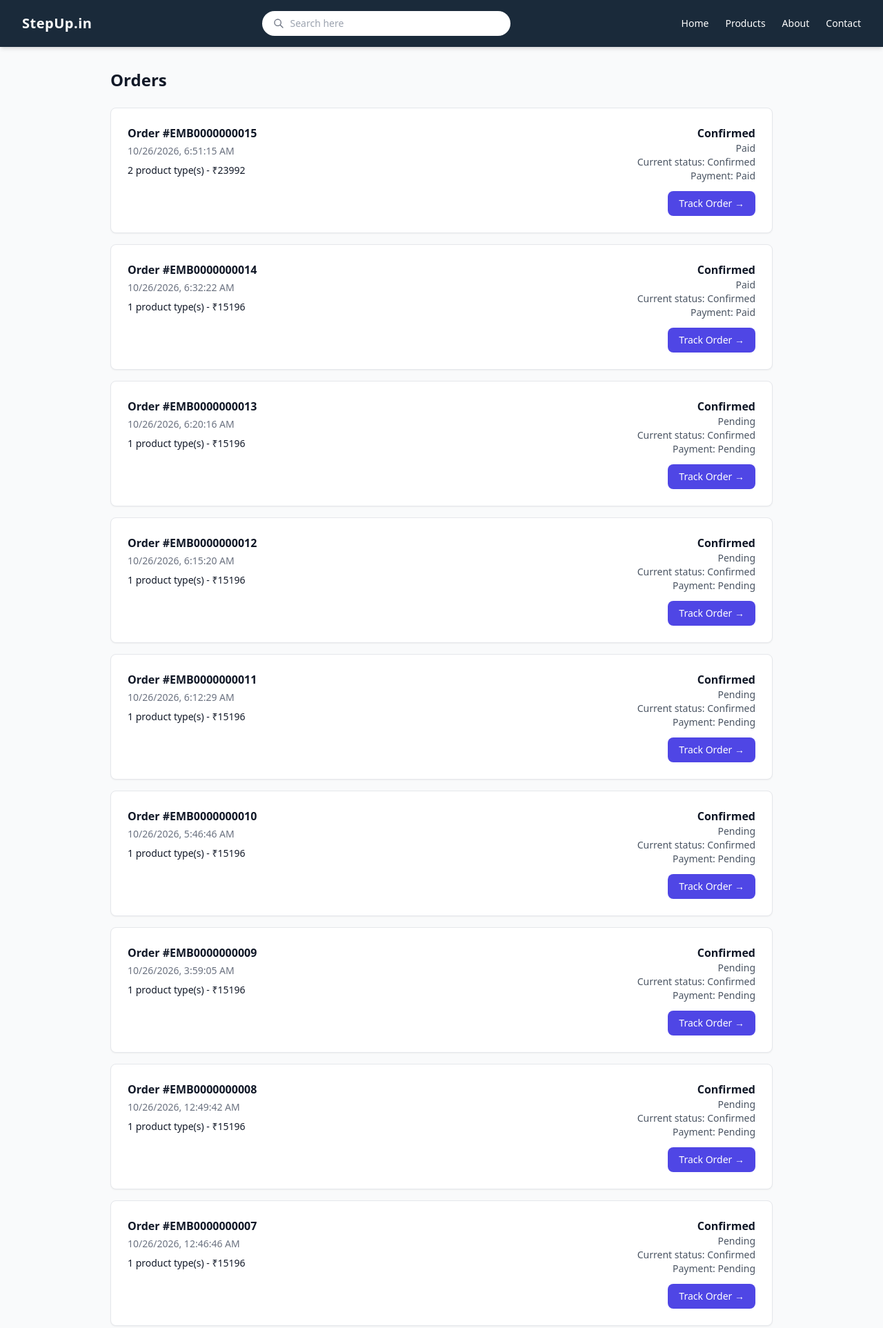
After one commit to vijisujisri2909-afk/stepin, a Django app: page /orders/ in a window 1280 px wide. The commit adds this page. Shown: the top 1925 px of the page at 69% size. Run offline with Django 5.2, Linux system fonts and the light colour scheme; data comes from the database, SQL or seed files in the repository; both versions use the stored data as it was after the commit; some libraries are stand-ins or nearby versions.

Commit message:
Ready for Render

```diff
--- a/store/templates/home.html
+++ b/store/templates/home.html
@@ -1906,7 +1906,11 @@ async function startRazorpayPayment(event){
         });
         const verification = await verifyResponse.json();
         if(!verifyResponse.ok || !verification.success) throw new Error(verification.error || "Payment verification failed.");
-        window.location.href = "{% url 'payment_success' %}?reference=" + encodeURIComponent(verification.reference);
+        const orderReference = verification.reference || verification.order_id;
+        if(!orderReference || orderReference === "undefined" || orderReference === "null"){
+          throw new Error("Payment was verified, but the order reference was not returned. Please contact support.");
+        }
+        window.location.href = "{% url 'payment_success' %}?reference=" + encodeURIComponent(orderReference);
       }
     });
     checkout.on("payment.failed", failure => {
--- /dev/null
+++ b/store/templates/orders.html
@@ -0,0 +1,54 @@
+<!doctype html>
+<html lang="en">
+<head>
+  <meta charset="utf-8">
+  <meta name="viewport" content="width=device-width, initial-scale=1">
+  <title>Orders - StepUp.in</title>
+  <script src="https://cdn.tailwindcss.com"></script>
+</head>
+<body class="min-h-screen bg-gray-50 text-gray-900">
+  <header class="bg-[#1a2a3a] text-white shadow-md">
+    <nav class="mx-auto flex max-w-7xl flex-wrap items-center justify-between gap-4 px-4 py-4 sm:px-6 lg:px-8">
+      <a href="/" class="text-xl font-bold tracking-wide">StepUp.in</a>
+      <div class="order-3 flex w-full items-center gap-2 rounded-full bg-white px-4 py-2 text-gray-700 sm:order-2 sm:w-auto sm:min-w-[280px] lg:min-w-[360px]">
+        <svg class="h-4 w-4 shrink-0 text-gray-500" fill="none" stroke="currentColor" viewBox="0 0 24 24" aria-hidden="true"><path stroke-linecap="round" stroke-linejoin="round" stroke-width="2" d="m21 21-6-6m2-5a7 7 0 1 1-14 0 7 7 0 0 1 14 0Z"/></svg>
+        <input type="search" placeholder="Search here" aria-label="Search shoes" class="w-full bg-transparent text-sm outline-none">
+      </div>
+      <div class="order-2 flex items-center gap-4 text-sm sm:order-3 sm:gap-6">
+        <a href="/" class="hover:text-gray-300">Home</a>
+        <a href="/" class="hover:text-gray-300">Products</a>
+        <a href="/" class="hidden hover:text-gray-300 sm:inline">About</a>
+        <a href="/" class="hidden hover:text-gray-300 sm:inline">Contact</a>
+      </div>
+    </nav>
+  </header>
+
+  <main class="mx-auto max-w-5xl px-4 py-8 sm:px-6 lg:px-8">
+    <h1 class="mb-6 text-2xl font-bold">Orders</h1>
+
+    {% if orders %}
+      {% for order in orders %}
+        <article class="mb-4 flex flex-col gap-6 rounded-lg border border-gray-200 bg-white p-5 shadow-sm sm:flex-row sm:items-start sm:justify-between sm:p-6">
+          <div>
+            <p class="font-bold">Order #{{ order.id }}</p>
+            <p class="mt-1 text-sm text-gray-500">{{ order.date|date:"m/d/Y, g:i:s A" }}</p>
+            <p class="mt-2 text-sm">{{ order.product_count }} product type(s) - ₹{{ order.total|floatformat:0 }}</p>
+          </div>
+          <div class="sm:text-right">
+            <p class="font-bold">{{ order.status }}</p>
+            <p class="text-sm text-gray-600">{{ order.payment_status }}</p>
+            <p class="text-sm text-gray-600">Current status: {{ order.status }}</p>
+            <p class="text-sm text-gray-600">Payment: {{ order.payment_status }}</p>
+            <a href="/track/{{ order.track_id }}/" class="mt-3 inline-block rounded-lg bg-indigo-600 px-4 py-2 text-sm text-white transition hover:bg-indigo-700">Track Order →</a>
+          </div>
+        </article>
+      {% endfor %}
+    {% else %}
+      <div class="rounded-lg border border-gray-200 bg-white p-8 text-center shadow-sm">
+        <p class="text-gray-600">You have no orders yet.</p>
+        <a href="/" class="mt-4 inline-block rounded-lg bg-indigo-600 px-4 py-2 text-sm text-white hover:bg-indigo-700">Continue shopping</a>
+      </div>
+    {% endif %}
+  </main>
+</body>
+</html>
--- a/store/urls.py
+++ b/store/urls.py
@@ -11,9 +11,12 @@ urlpatterns = [
     path('account/login/', views.account_login, name='account_login'),
     path('account/register/', views.account_register, name='account_register'),
     path('account/logout/', views.account_logout, name='account_logout'),
+    path('orders/', views.my_orders, name='my_orders'),
+    path('api/orders/', views.orders_api, name='orders_api'),
     path('payments/razorpay/create-order/', views.create_razorpay_order, name='create_razorpay_order'),
     path('payments/razorpay/verify/', views.verify_payment, name='verify_payment'),
     path('payments/success/', views.payment_success_page, name='payment_success'),
+    path('track/<int:order_id>/', views.track_order, name='track_order'),
     path('success/', views.payment_success, name='success'),
     path('create-order/', views.create_razorpay_order, name='create_order'),
     path('payment-success/', views.payment_success, name='payment_success_api'),
--- a/store/views.py
+++ b/store/views.py
@@ -109,13 +109,34 @@ def verify_payment(request):
         return HttpResponse('Method not allowed, use POST', status=405)
     try:
         payload = json.loads(request.body.decode('utf-8'))
+        razorpay_order_id = str(payload['razorpay_order_id'])
+        razorpay_payment_id = str(payload['razorpay_payment_id'])
+        razorpay_signature = str(payload['razorpay_signature'])
         client = razorpay.Client(auth=(settings.RAZORPAY_KEY_ID, settings.RAZORPAY_KEY_SECRET))
         client.utility.verify_payment_signature({
-            'razorpay_order_id': str(payload['razorpay_order_id']),
-            'razorpay_payment_id': str(payload['razorpay_payment_id']),
-            'razorpay_signature': str(payload['razorpay_signature']),
+            'razorpay_order_id': razorpay_order_id,
+            'razorpay_payment_id': razorpay_payment_id,
+            'razorpay_signature': razorpay_signature,
         })
-        return JsonResponse({'success': True})
+
+        # The application Order is created when the Razorpay order is started.
+        # Once Razorpay verifies the payment, finalize that record and use its
+        # database id as the customer-facing order reference.
+        order = Order.objects.filter(payment_id=razorpay_order_id).first()
+        if order is None:
+            return JsonResponse({'success': False, 'error': 'Order not found.'}, status=404)
+
+        order.payment_id = razorpay_payment_id
+        order.status = 'paid'
+        order.save(update_fields=['payment_id', 'status'])
+
+        order_reference = str(order.id)
+        return JsonResponse({
+            'success': True,
+            'reference': order_reference,
+            # Keep an explicit order_id for clients that use that name.
+            'order_id': order_reference,
+        })
     except (KeyError, json.JSONDecodeError, UnicodeDecodeError):
         return JsonResponse({'success': False, 'error': 'Incomplete payment details.'}, status=400)
     except razorpay.errors.SignatureVerificationError:
@@ -124,10 +145,62 @@ def verify_payment(request):
         return JsonResponse({'success': False, 'error': str(error)}, status=400)
 
 def payment_success(request):
-    return render(request, 'success.html', {'reference': request.GET.get('reference', '')})
+    order_id = request.GET.get('reference', '')
+    return render(request, 'success.html', {'order_id': order_id})
 
 def payment_success_page(request):
     return payment_success(request)
+
+
+def _order_payload(order):
+    product_count = len([
+        product_name.strip()
+        for product_name in order.product_name.split(',')
+        if product_name.strip()
+    ]) or 1
+    status = 'Confirmed' if order.status in {'created', 'paid'} else order.status.title()
+    payment_status = 'Paid' if order.status == 'paid' else 'Pending'
+    return {
+        'id': f'EMB{order.id:010d}',
+        'track_id': order.id,
+        'date': order.created_at.isoformat(),
+        'product_count': product_count,
+        'total': order.amount // 100,
+        'status': status,
+        'payment_status': payment_status,
+    }
+
+
+def my_orders(request):
+    orders = Order.objects.all().order_by('-created_at')
+    order_cards = []
+    for order in orders:
+        card = _order_payload(order)
+        card['date'] = order.created_at
+        order_cards.append(card)
+    return render(request, 'orders.html', {'orders': order_cards})
+
+
+def orders_api(request):
+    if request.method != 'GET':
+        return JsonResponse({'error': 'Method not allowed, use GET'}, status=405)
+    orders = Order.objects.all().order_by('-created_at')
+    return JsonResponse([_order_payload(order) for order in orders], safe=False)
+
+
+def track_order(request, order_id):
+    order = Order.objects.filter(id=order_id).first()
+    if order is None:
+        return render(request, 'track_order.html', {
+            'order_id': order_id,
+            'not_found': True,
+        }, status=404)
+
+    return render(request, 'track_order.html', {
+        'order': order,
+        'order_id': order.id,
+        'timeline': ['Confirmed', 'Shipped', 'Delivered'],
+    })
 
 def account_login(request):
     if request.method == 'GET':
```
Also changed, not shown: requirements.txt (+8 -15 lines), shoe_store/settings.py (+34 -8 lines), store/templates/success.html (+6 -3 lines), store/templates/track_order.html (added, +42 -0 lines), store/tests.py (+36 -0 lines), db.sqlite3, 3 other files.
